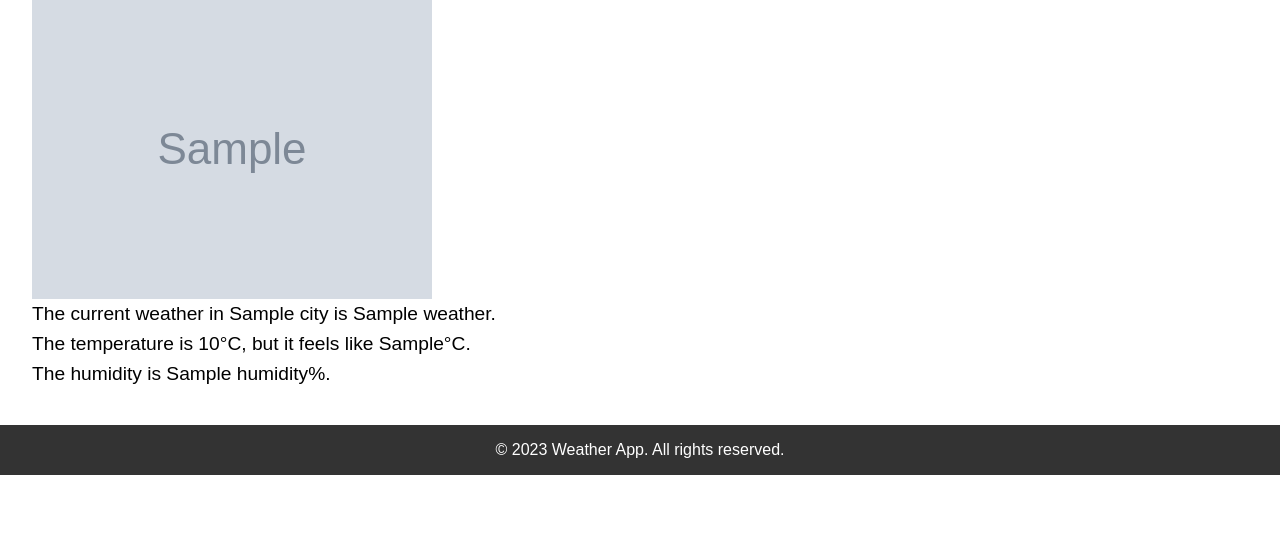
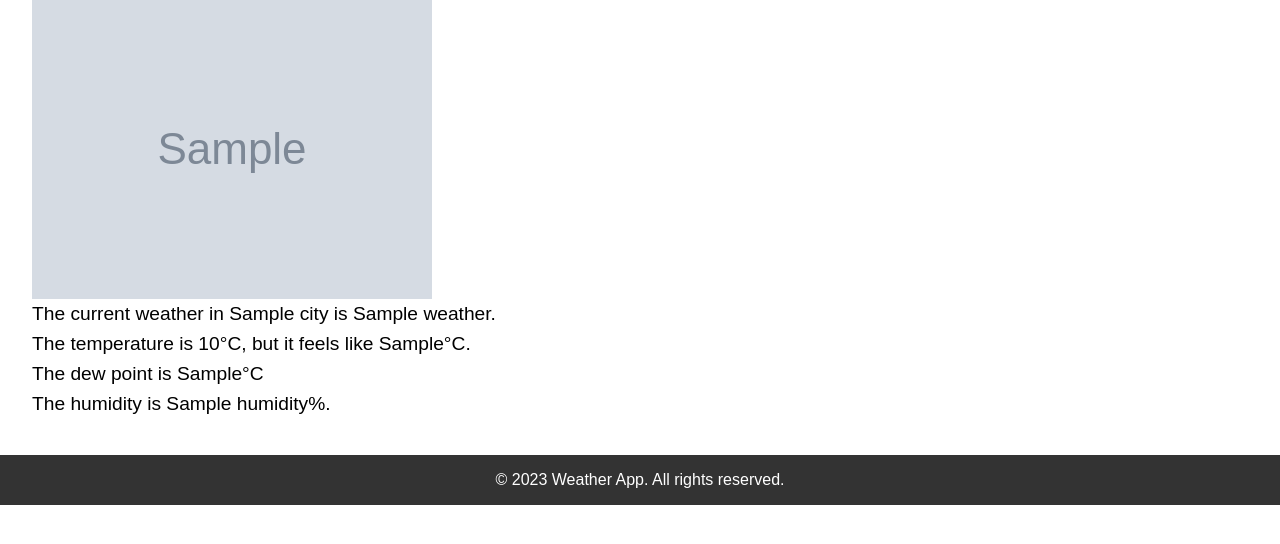
Before and after one commit to Samdami/Damsweather, a Flask app: template templates/weather.html in a window 1280 px wide. Shown: the part 177-721 px from the top of the page. Run offline with Flask 3, Linux system fonts and the light colour scheme; the template is opened without the code that fills it: most values are stand-ins (such as "Sample title", 1, 10 or a date in 2020); grey boxes marked "Sample" are stand-in pictures.

```diff
--- a/templates/weather.html
+++ b/templates/weather.html
@@ -20,6 +20,7 @@
                 <img src="{{ weather_data['icon_url'] }}" alt="Weather Icon">
                 <p>The current weather in {{ city }} is {{ weather }}.</p>
                 <p>The temperature is {{ temp }}°C, but it feels like {{ feels_like }}°C.</p>
+                <p>The dew point is {{ dew_point }}°C</p>
                 <p>The humidity is {{ humidity }}%.</p>
             </div>
         </section>
```
